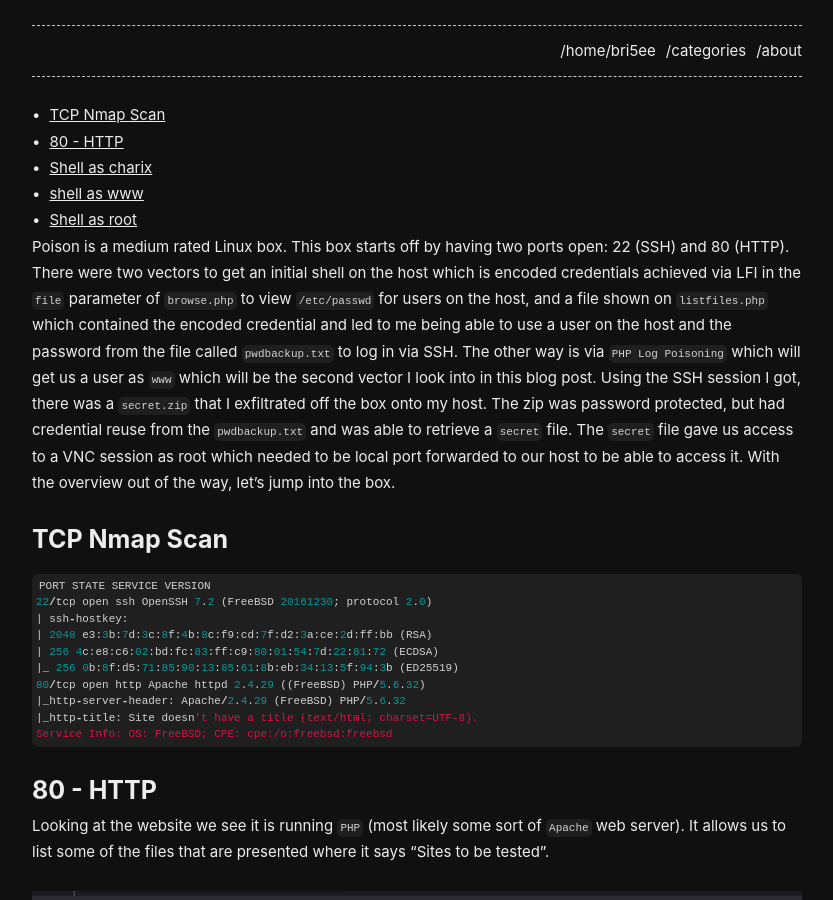
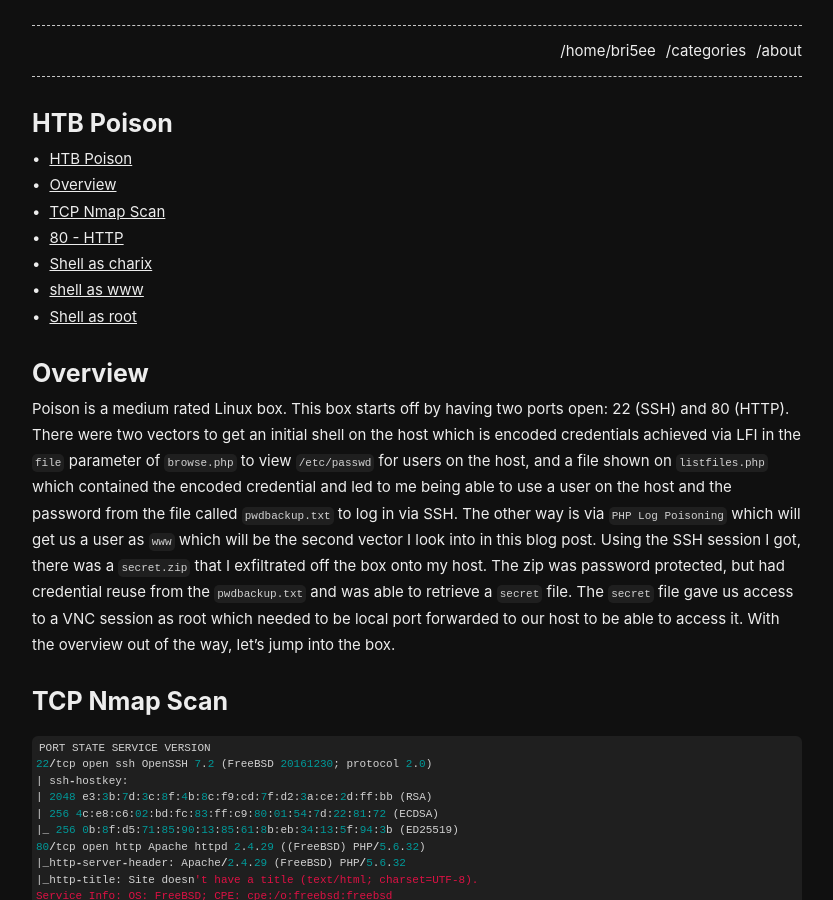
Before and after one commit to notbricey/brisee.github.io, a Jekyll site: the page built from _posts/2023-03-24-htb-poison.md, in a window 1280 px wide and 900 px high. Shown: the whole window, without its empty margins (223-1056 px from the left). Built offline with Jekyll 4.4.1, drawn with Linux system fonts in a browser that asks for light colours.

Commit message:
Update 2023-03-24-htb-poison.md

```diff
--- a/_posts/2023-03-24-htb-poison.md
+++ b/_posts/2023-03-24-htb-poison.md
@@ -12,6 +12,7 @@ img {
 }
 </style>
 
+# HTB Poison
 
 <div style="position: absolute;">
 
@@ -21,6 +22,8 @@ img {
 {:toc}
 
 <div id="toc-skipped"></div>
+
+# Overview
 
 Poison is a medium rated Linux box. This box starts off by having two ports open: 22 (SSH) and 80 (HTTP). There were two vectors to get an initial shell on the host which is encoded credentials achieved via LFI in the `file` parameter of `browse.php` to view `/etc/passwd` for users on the host, and a file shown on `listfiles.php` which contained the encoded credential and led to me being able to use a user on the host and the password from the file called `pwdbackup.txt` to log in via SSH. The other way is via `PHP Log Poisoning` which will get us a user as `www` which will be the second vector I look into in this blog post. Using the SSH session I got, there was a `secret.zip` that I exfiltrated off the box onto my host. The zip was password protected, but had credential reuse from the `pwdbackup.txt` and was able to retrieve a `secret` file. The `secret` file gave us access to a VNC session as root which needed to be local port forwarded to our host to be able to access it. With the overview out of the way, let's jump into the box.
 # TCP Nmap Scan
```
Also changed, not shown: other parts of _posts/2023-03-24-htb-poison.md (+1 -1 lines).
